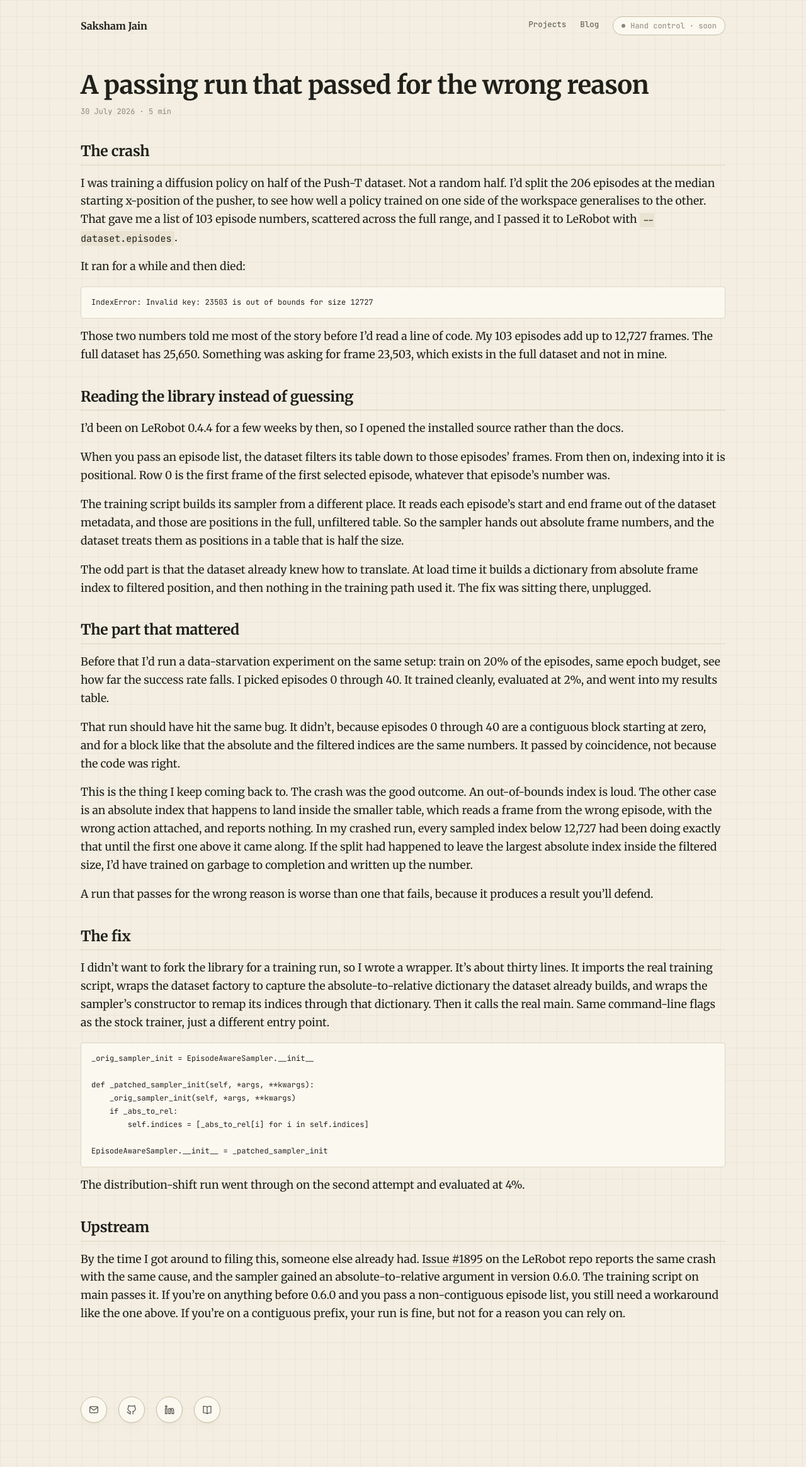
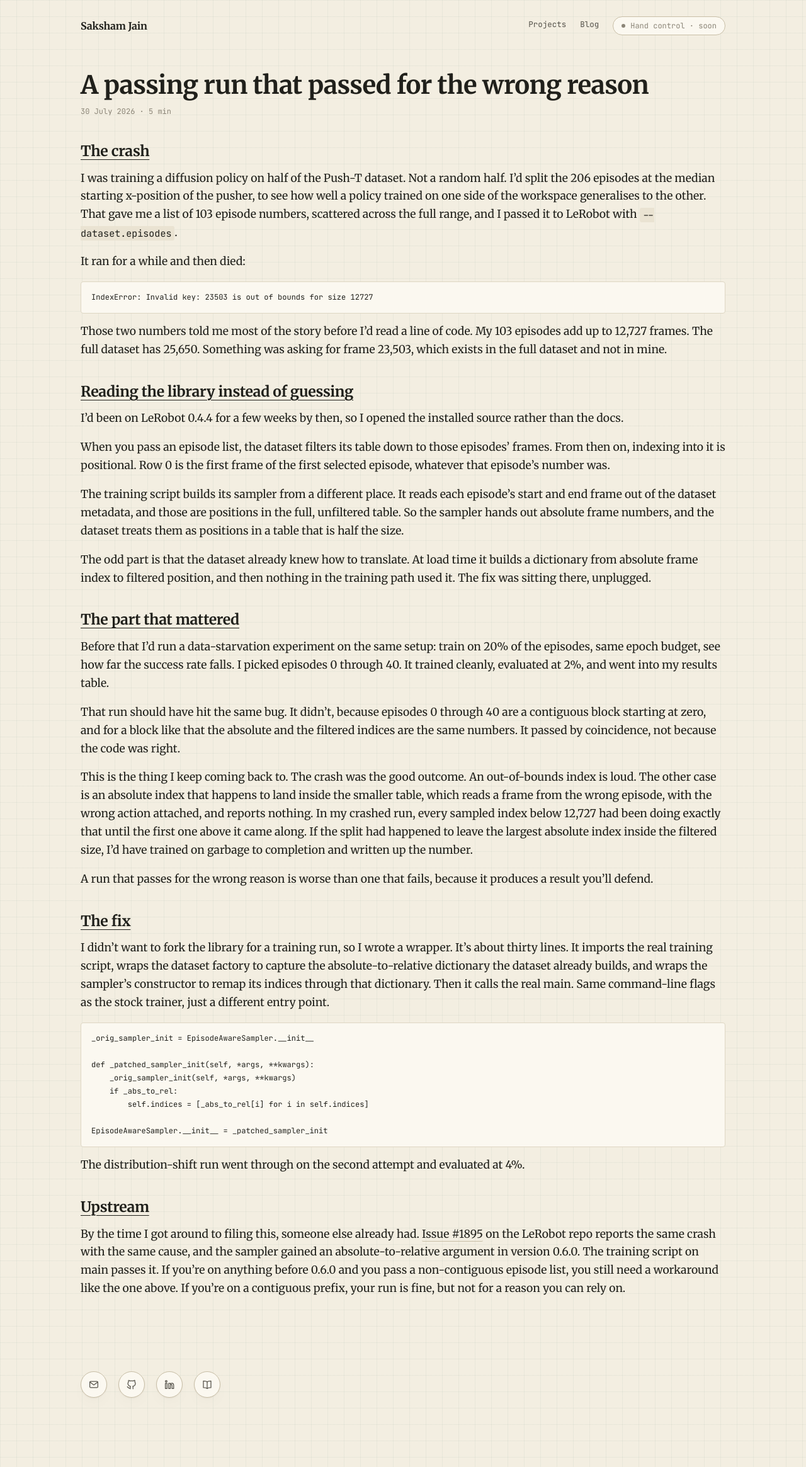
Before and after one commit to Saksham2703/saksham2703.github.io, a Jekyll site: the page built from _posts/2026-07-30-passing-for-the-wrong-reason.md, in a window 1280 px wide. Shown: the whole page at 63% size. Built offline with Jekyll 4.4.1, drawn with Linux system fonts in a browser that asks for light colours.

Commit message:
style: underline post heading text instead of ruling the column
The border-bottom spanned the full text column and read as a section
divider. Underline the heading text itself, 1px at a 5px offset so it
clears the descenders.

```diff
--- a/assets/css/site.css
+++ b/assets/css/site.css
@@ -217,7 +217,7 @@ article.note h1{font-size:clamp(28px,4vw,40px); line-height:1.15; text-wrap:pret
 article.note .meta{font-family:"JetBrains Mono",monospace; font-size:12px; color:var(--ink-3); margin:0 0 30px}
 article.note h2{
   font-size:23px; margin:38px 0 14px;
-  padding-bottom:7px; border-bottom:1px solid var(--line);
+  text-decoration:underline; text-decoration-thickness:1px; text-underline-offset:5px;
 }
 article.note p{margin:0 0 17px; font-size:17.5px}
 article.note pre{
```
